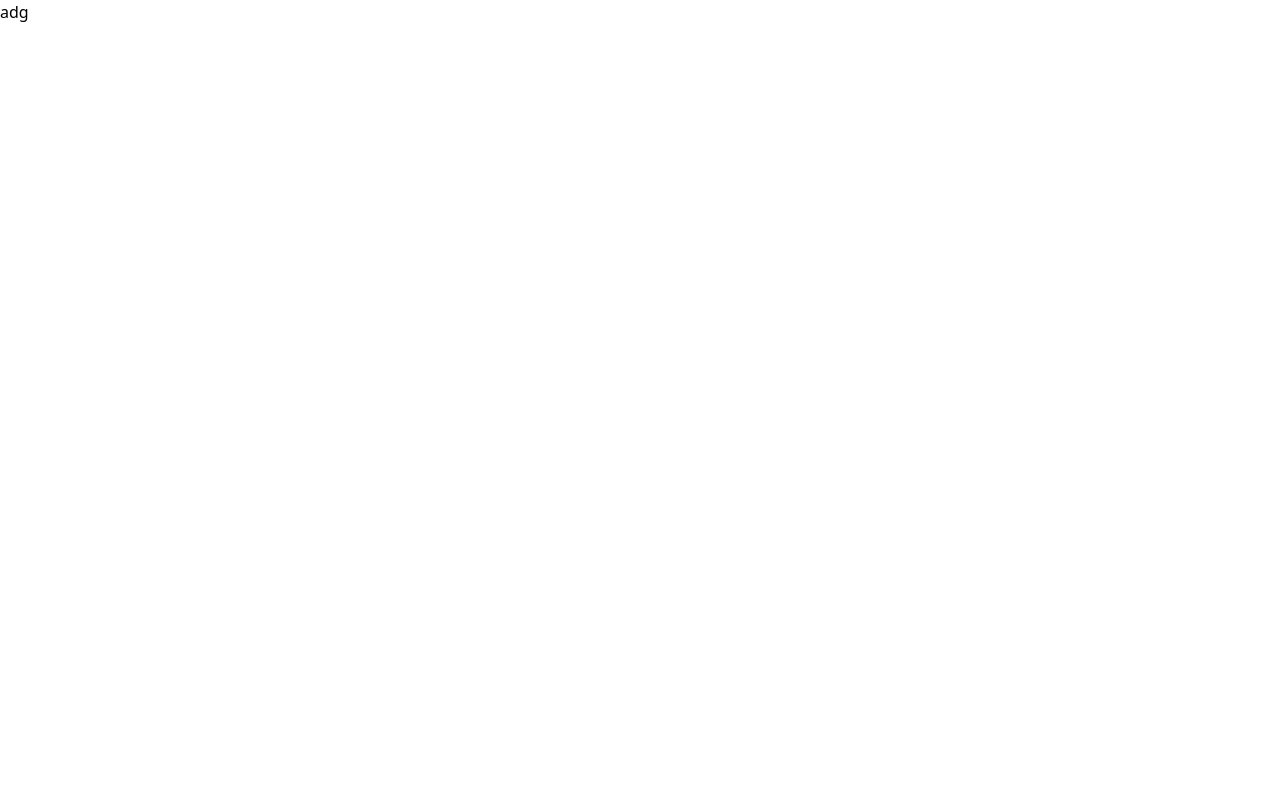
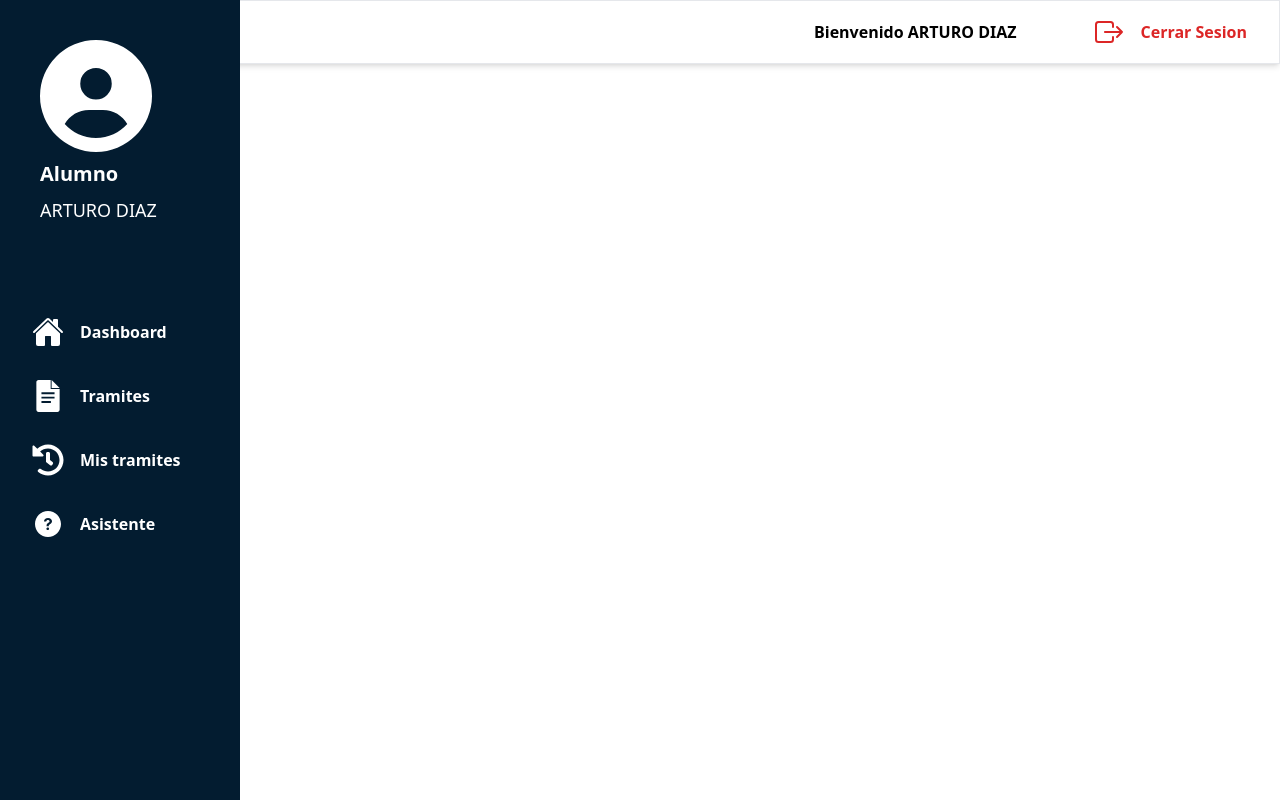
Before and after one commit to NaviaTheCat/Proyecto-SinNombre---IDYGS83, a React (Create React App) app: page / in a window 1280 px wide. Built offline with nearby package versions, Linux system fonts and the light colour scheme.

Commit message:
Sidebar And Header

```diff
--- a/package.json
+++ b/package.json
@@ -9,6 +9,7 @@
     "@testing-library/user-event": "^13.5.0",
     "react": "^19.2.4",
     "react-dom": "^19.2.4",
+    "react-icons": "^5.5.0",
     "react-router-dom": "^7.13.0",
     "react-scripts": "5.0.1",
     "web-vitals": "^2.1.4"
--- a/src/components/Header.jsx
+++ b/src/components/Header.jsx
@@ -0,0 +1,17 @@
+import React from 'react'
+import { IoExitOutline } from "react-icons/io5";
+
+function Header() {
+  return (
+    <div>
+        <div className='bg-white border fixed w-full h-16 flex items-center px-5 shadow-md'>
+            <div className='flex justify-end w-full gap-x-16'>
+                    <h1 className='flex items-center font-semibold'>Bienvenido ARTURO DIAZ</h1>
+                    <button className='flex items-center gap-x-4 p-3 rounded-lg text-red-600 font-semibold'><IoExitOutline size="2rem" />Cerrar Sesion</button>
+            </div>
+        </div>
+    </div>
+  )
+}
+
+export default Header
--- /dev/null
+++ b/src/components/Sidebar.jsx
@@ -0,0 +1,33 @@
+import React from "react";
+import { FaCircleUser} from "react-icons/fa6";
+import { FaHistory } from "react-icons/fa";
+import { IoHome } from "react-icons/io5";
+import { SiGoogledocs } from "react-icons/si";
+import { IoIosHelpCircle } from "react-icons/io";
+
+
+function Sidebar() {
+  return (
+    <div>
+      <div className="bg-[#031C30] w-60 h-screen fixed">
+        <div>
+
+            <div className="flex flex-col gap-y-2 text-white mx-10 pt-10">
+                 <FaCircleUser size="7rem"/>
+                <h1 className="text-xl font-semibold">Alumno</h1>
+                <h2 className="text-lg">ARTURO DIAZ</h2>
+            </div>
+        </div>
+
+        <div className="flex flex-col gap-y-2  mt-20 mx-5 text-white font-semibold">
+                <button className="flex items-center gap-x-4 p-3 rounded-lg hover:bg-white hover:bg-opacity-30"><IoHome size="2rem" />Dashboard</button>
+                <button className="flex items-center gap-x-4 p-3 rounded-lg hover:bg-white hover:bg-opacity-30"><SiGoogledocs size="2rem" />Tramites</button>
+                <button className="flex items-center gap-x-4 p-3 rounded-lg hover:bg-white hover:bg-opacity-30"><FaHistory size="2rem" />Mis tramites</button>
+                <button className="flex items-center gap-x-4 p-3 rounded-lg hover:bg-white hover:bg-opacity-30"><IoIosHelpCircle size="2rem" />Asistente</button>
+        </div>
+      </div>
+    </div>
+  );
+}
+
+export default Sidebar;
--- a/src/pages/Dashboard.jsx
+++ b/src/pages/Dashboard.jsx
@@ -1,11 +1,15 @@
-import React from 'react'
+import React from "react";
+import Sidebar from "../components/Sidebar";
+import Header from "../components/Header";
 
 function Dashboard() {
   return (
     <div>
-      adg
+        <Header></Header>
+      <Sidebar></Sidebar>
+
     </div>
-  )
+  );
 }
 
-export default Dashboard
+export default Dashboard;
```
Also changed, not shown: 1 other file (tests, documents, lock files or other folders).
